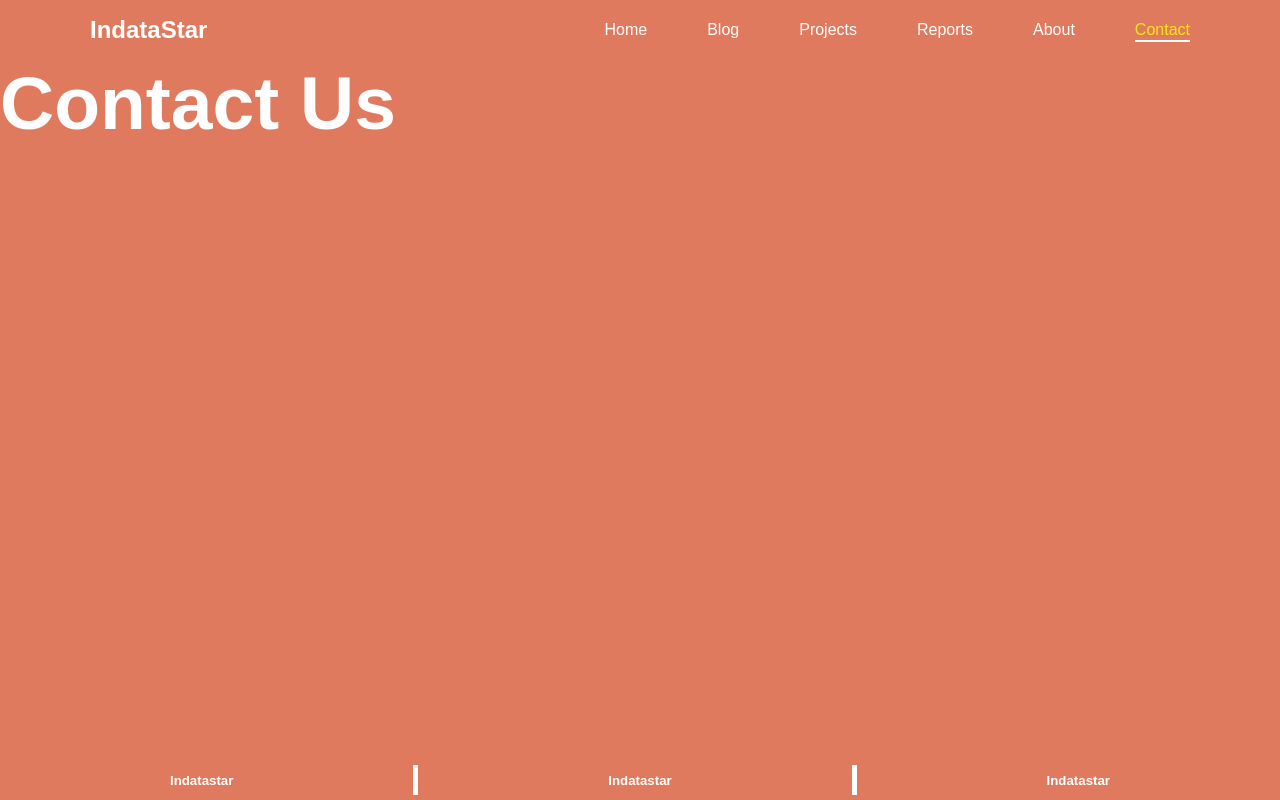
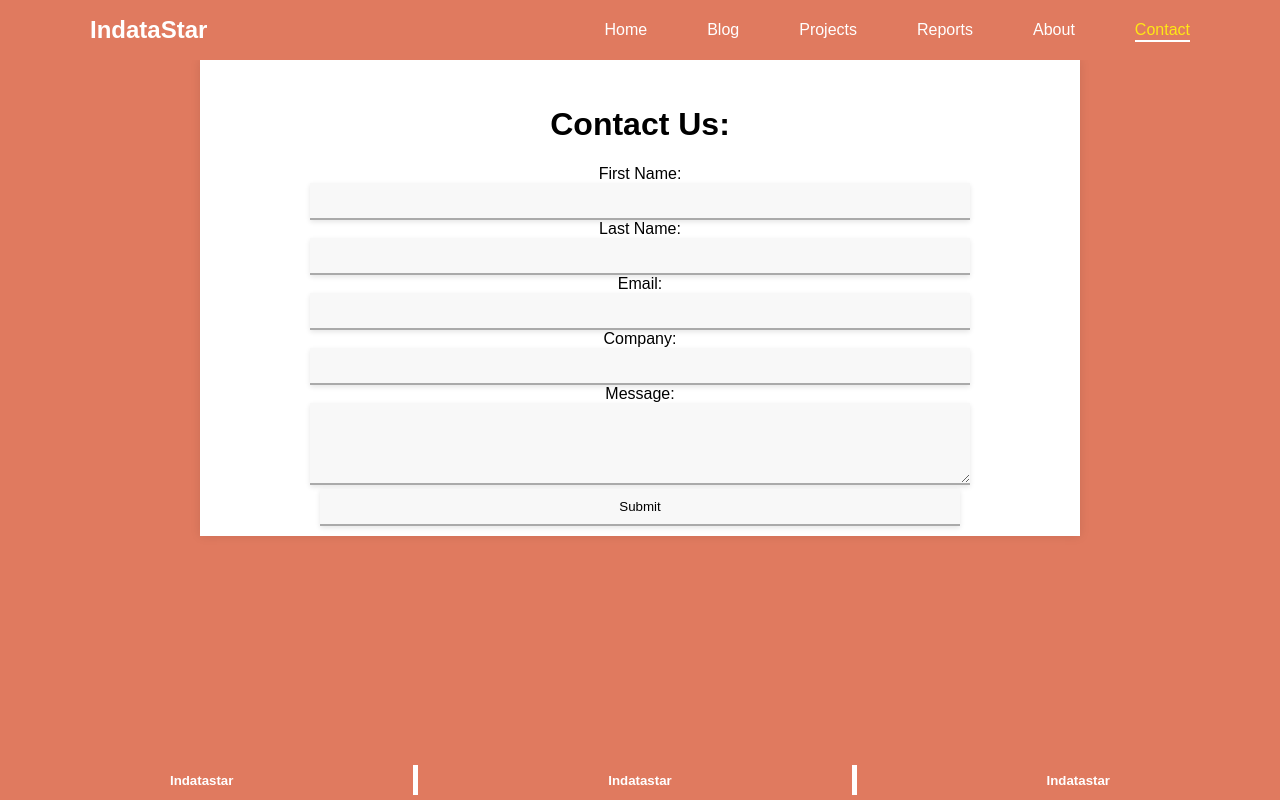
Before and after one commit to KingCrypto285/mn_alanytix, a React (Create React App) app: page /Contact in a window 1280 px wide. Built offline with nearby package versions, Linux system fonts and the light colour scheme.

Commit message:
addons to the contact page

```diff
--- /dev/null
+++ b/src/JS/ContactDetails.js
@@ -0,0 +1,12 @@
+class ContactDetails{
+    constructor()
+    {
+        this.FirstName = '';
+        this.LastName = '';
+        this.Email = '';
+        this.Message = '';
+        this.Company = '';
+    }
+}
+
+export default ContactDetails;
--- a/src/Pages/Contact.jsx
+++ b/src/Pages/Contact.jsx
@@ -1,17 +1,152 @@
-import React from 'react';
+import React, { useState } from 'react';
 import styled from "styled-components";
-import '..//App.css';
+import '../App.css';
 import TitleBar from '../Components/TitleBar';
+import ContactDetails from '../JS/ContactDetails';
 
 function Contact() {
+    const [contactDetail,SetContactDetail] = useState(new ContactDetails());
+
 
 
     return (
-        <div>
-        <h1 style={{  color:'white',fontSize: '75px',fontFamily: 'Poppins, sans-serif', margin:'auto', display:'flex',flexDirection:'center',
-    }}>Contact Us</h1>
-        </div>
+        <FormDiv>
+            <h1>Contact Us:</h1>
+            <form action="#">
+                <TestDiv>
+                <label for="Firstname">First Name:</label>
+                <br/>
+                <input
+                type="text"
+                name="firstname"
+                required/>
+                </TestDiv>
+                <TestDiv>
+                <label for="Lastname">Last Name:</label>
+                <br/>
+                <input
+                type="text"
+                name="lastname"
+                required/>
+                </TestDiv>
+                <TestDiv>
+                <label for="Email">Email:</label>
+                <br/>
+                <input
+                type="text"
+                name="email"
+                required/>
+                </TestDiv>
+                <TestDiv>
+                <label for="Company">Company:</label>
+                <br/>
+                <input
+                type="text"
+                name="company"
+                required/>
+                </TestDiv>
+                <TestDiv>
+                <label for="Message">Message:</label>
+                <br/>
+                <textarea
+                type="text"
+                name="message"
+                required  rows={4} cols={40} />
+                </TestDiv>
+                <TestDiv>
+                <input type='submit' />
+                </TestDiv>
+            </form>
+        </FormDiv>
+
+
+        // <FormDiv>
+        // <FormTitle>Contact Us</FormTitle>
+
+        // </FormDiv>
     );
 }
 
+const TestDiv = styled.div`
+    position:relative;
+
+    input{
+        width:80%;
+        padding:10px;
+        border:none;
+        outline:none;
+        border-bottom: 2px solid #aaa;
+        background-color:#f8f8f8;
+        box-shadow:0 2px 5px rgb(0,0,0,0.1);
+        transition: all 0.3s ease;
+    }
+
+    textarea{
+        width:80%;
+        padding:10px;
+        border:none;
+        outline:none;
+        border-bottom: 2px solid #aaa;
+        background-color:#f8f8f8;
+        box-shadow:0 2px 5px rgb(0,0,0,0.1);
+        transition: all 0.3s ease;
+    }
+
+    button{
+
+    }
+`
+
+
+
+
+const Inputted = styled.input`
+    &:focus - .underline:before,
+    &:valid - .underline:before{
+        transform: scale(1);
+    }
+`
+
+const FormTitle = styled.h1`
+text-align: center;
+font-size: 41px;
+font-weight: 600;
+font-family: 'Poppins', sans-serif;
+background-color: #E07A5F;
+// background: -webkit-linear-gradient(right, #56d8e4, #9f01ea, #56d8e4, #9f01ea);
+-webkit-background-clip: text;
+-webkit-text-fill-color: transparent;
+`
+
+
+const FormDiv = styled.div`
+margin:auto;
+max-width: 800px;
+background: #fff;
+width: 800px;
+text-align: center;
+padding: 25px 40px 10px 40px;
+box-shadow: 0px 0px 10px rgba(0,0,0,0.1);
+`
+
+
+// <FormRow>
+// <Inputdata>
+// </Inputdata>
+// <Inputdata>
+// </Inputdata>
+// </FormRow>
+// <FormRow>
+// <Inputdata>
+// </Inputdata>
+// <Inputdata>
+// </Inputdata>
+// </FormRow>
+// <FormRow><Inputdata></Inputdata></FormRow>
+// <FormRow>
+// <input type="submit" value="Submit"/>
+// </FormRow>
+
+// style={{  color:'white',fontSize: '75px',fontFamily: 'Poppins, sans-serif', margin:'auto', display:'flex',flexDirection:'center',
+// }}
 export default Contact;
```
Also changed, not shown: src/Contact.css (added, +131 -0 lines).
